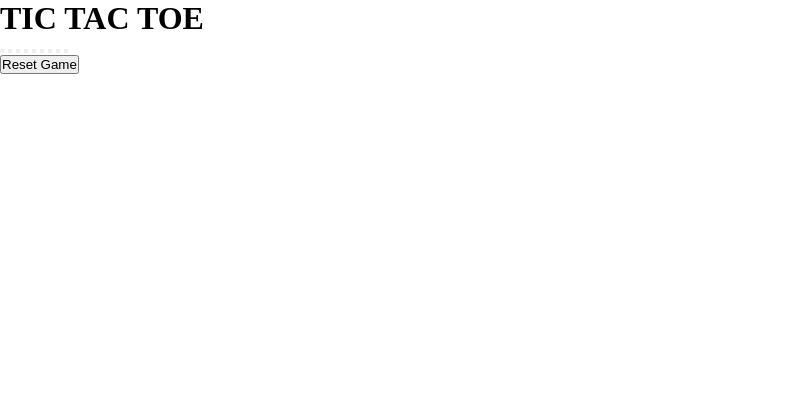
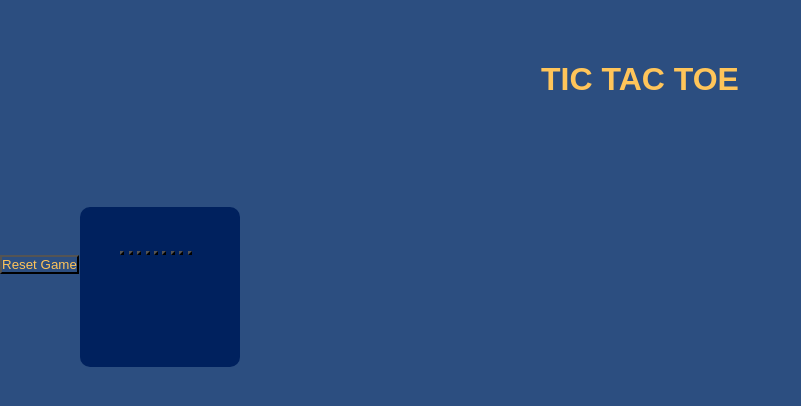
Before and after one commit to moksh-codedeveloper/Java-Scripts, a plain HTML site: page index.html in a window 1280 px wide. Shown: the whole page, without its empty margins (0-801 px from the left). Drawn offline with Linux system fonts and the light colour scheme; a web font is replaced by a local one.

Commit message:
new styling

```diff
--- a/index.html
+++ b/index.html
@@ -13,7 +13,7 @@
     </div>
     <main>
         <h1>TIC TAC TOE</h1>
-        <div class="container">
+    <div class="container">
         <div class="game">
             <button class="box"></button>
             <button class="box"></button>
@@ -26,8 +26,8 @@
             <button class="box"></button>
         </div>
     </div>
+        <button id="reset-btn">Reset Game</button>
     </main>
-    <button id="reset-btn">Reset Game</button>
     <script src="script.js"></script>
 </body>
 </html>
--- a/style.css
+++ b/style.css
@@ -1,7 +1,12 @@
+@import url('https://fonts.googleapis.com/css2?family=Jersey+15&display=swap');
+
 *{
     margin: 0;
     padding: 0;
     box-sizing: border-box;
+    font-family: "Jersey 15", sans-serif;
+    background-color: var(--main-color);
+    color: var(--text-color);
 }
 :root{
     --background-color : #FC4100;
@@ -25,7 +30,6 @@
     text-align: center;
     align-items: center;
     background-color: var(--background-color);
-    color: var(--text-color);
 }
 .msg-container button{
     border-radius: 10px;
@@ -38,6 +42,46 @@
     background-color: var(--snd-bg-color);
     color: var(--text-color);
 }
+
 .hide{
     display: none;
 }
+
+main h1{
+    color: var(--text-color);
+    font-size: 2rem;
+    font-weight: 700;
+    text-align: center;
+    align-items: center;
+    justify-content: center;
+    margin: 1.9rem;
+    padding: 1.9rem;
+}
+main .container{
+    height: 10vh;
+    margin: 1rem;
+    padding: 2rem;
+    justify-content: space-between;
+    align-items: center;
+    text-align: center;
+}
+main .game{
+    height: 10rem;
+    width: 10rem;
+    background-color: var(--snd-bg-color);
+    border-radius: 10px;
+    margin-top: 1rem;
+    margin-left: 2rem;
+    margin-bottom: 3rem;
+    margin-right: 4rem;
+    padding-top: 2rem;
+    padding-bottom: 1.5rem;
+    padding-right: 2rem;
+    padding-left: 1.5rem;
+    justify-content: center;
+    align-items: center;
+}
+
+.game .box{
+
+}
```
